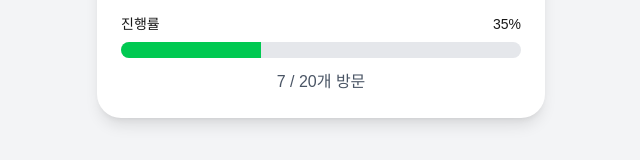
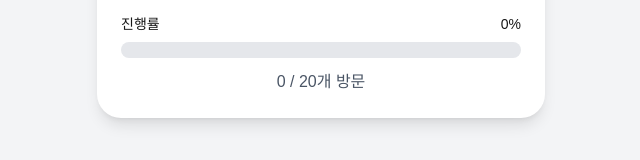
Before and after one commit to bncfccteam/Namgu-Culture-Map, a Next.js app: page / in a window 1280 px wide. Shown: the part 586-746 px from the top of the page, without its empty margins (319-959 px from the left). Built offline with nearby package versions, Linux system fonts and the light colour scheme.

Commit message:
Load visited places from localStorage

```diff
--- a/app/page.tsx
+++ b/app/page.tsx
@@ -1,17 +1,22 @@
-import Image from "next/image";
+'use client'; //0519_2주차_브라우저에서 실행되는 기능(localStorage)을 사용한다는 것을 명시하는 지시문
+import Image from "next/image"; //Next.js의 이미지 컴포턴트 기능 가져오기(모듈)
+import { useEffect, useState } from "react";
+
 
 export default function Home() {
   const totalPlaces = 20;
 
-  const visitedPlaces = [
-    "library",
-    "museum",
-    "art-center",
-    "gallery",
-    "book-cafe",
-    "theater",
-    "culture-center",
-  ];
+  const [visitedPlaces, setVisitedPlaces] = useState<string[]>([]);
+  // 방문한 장소들의 ID를 저장하는 상태 변수. 초기값은 빈 배열로 설정.
+  // python: visited_places = []
+
+  useEffect(() => {
+    const saved = localStorage.getItem("visitedPlaces");
+      // localStorage에서 "visitedPlaces"라는 키로 저장된 데이터를 가져와서 saved 변수에 저장.
+    if (saved) {
+      setVisitedPlaces(JSON.parse(saved));
+    } //저장된 데이터(visitedPlaces 배열에 데이터 O)가 있을 때만 다음 코드를 실행
+  }, []); //useEffect : 페이지가 처음 열렸을 때 한 번 실행되는 코드
 
   const visitedCount = visitedPlaces.length;
   const progress = (visitedCount / totalPlaces) * 100;
```
